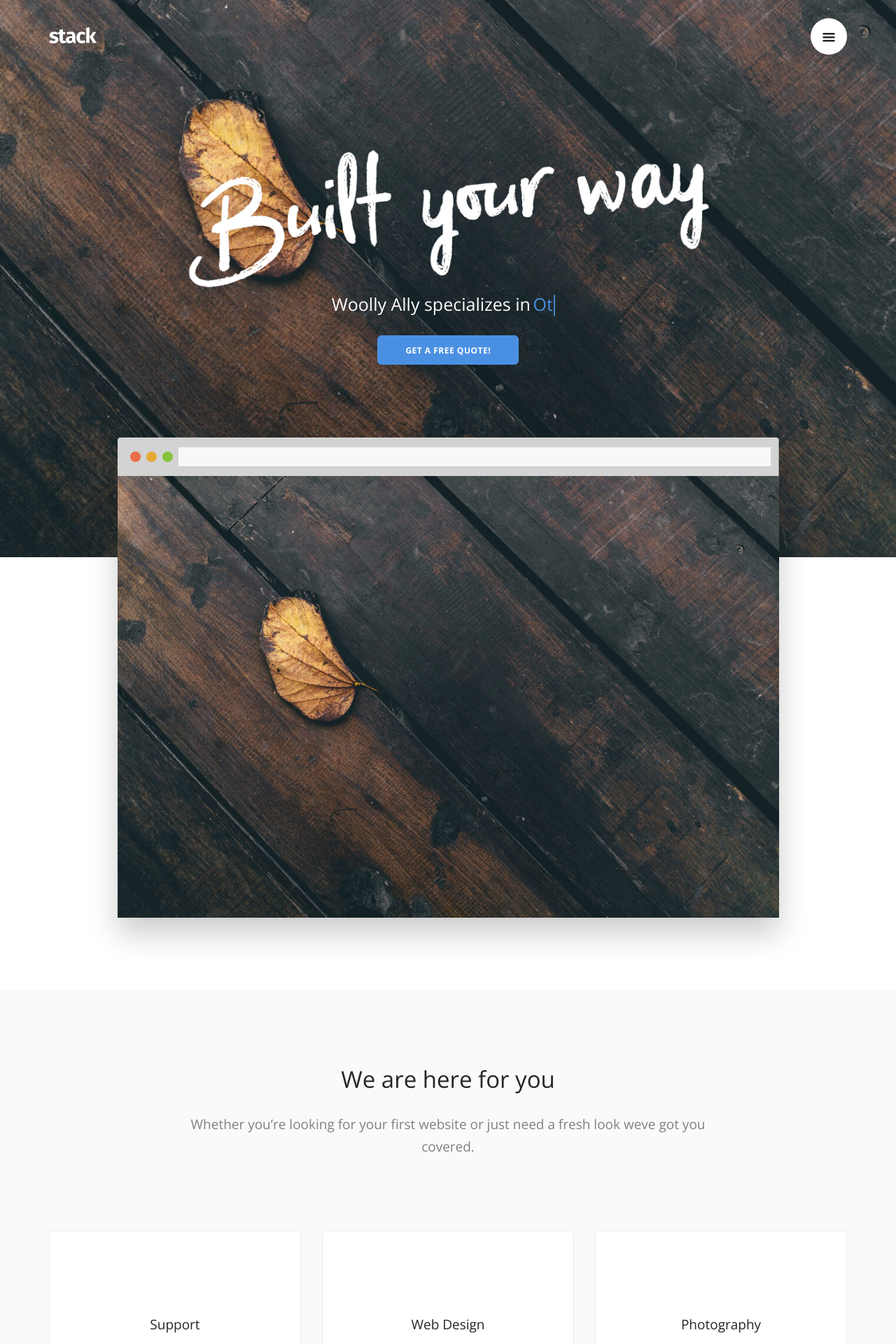
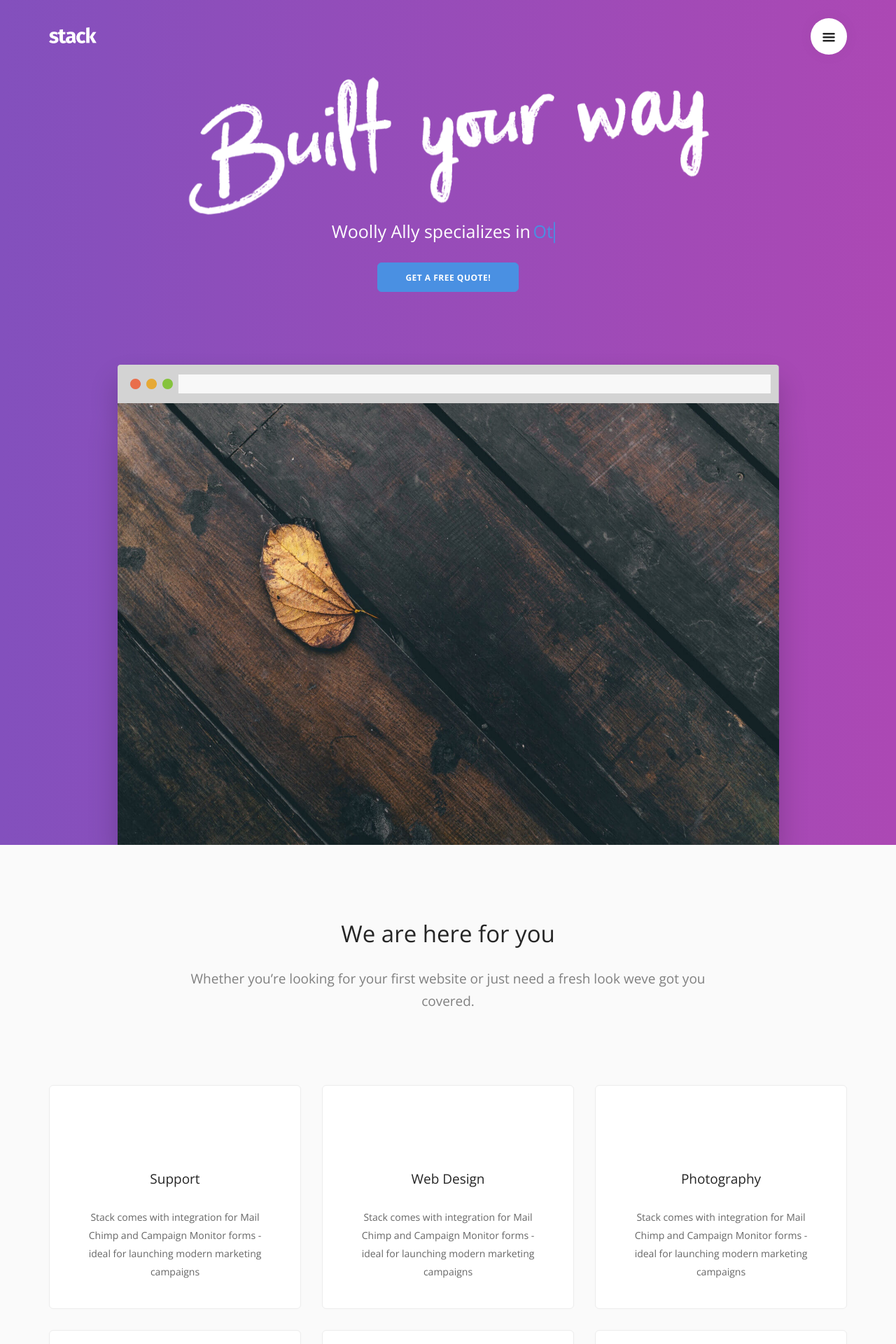
Before and after one commit to WoollyAlly/WoollyAllyTest, a Jekyll site: the page built from index.html, in a window 1280 px wide. Shown: the top 1920 px of the page at 70% size. Built offline with Jekyll 4.4.1, drawn with Linux system fonts in a browser that asks for light colours; some web fonts are replaced.

Commit message:
Updated '_includes/home.html' via CloudCannon

```diff
--- a/_includes/home.html
+++ b/_includes/home.html
@@ -1,7 +1,5 @@
-<section class="imagebg parallax">
-	<div class="background-image-holder">
-		<img alt="background" src="img/hero-1.jpg" />
-	</div>
+<section class="imagebg text-center unpad" data-gradient-bg="#4876BD,#5448BD,#8F48BD,#BD48B1" id="home">
+
     <section class="text-center unpad--bottom">
         <div class="container">
             <div class="row">
```
